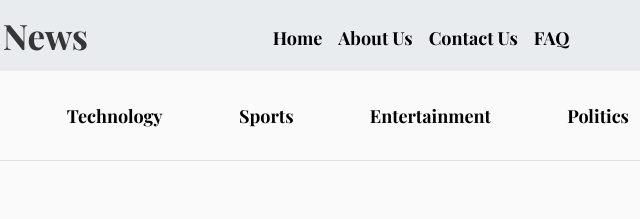
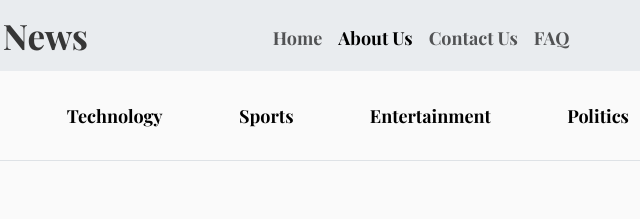
Before and after one commit to Kamrunnaher19/Project-N-L3, a plain HTML site: page About.html in a window 1280 px wide. Shown: the top 219 px of the page, 142-782 px from the left. Drawn offline with nearby package versions, Linux system fonts and the light colour scheme.

Commit message:
Update About.html

```diff
--- a/About.html
+++ b/About.html
@@ -80,16 +80,16 @@
                         <div class="collapse navbar-collapse" id="navbarSupportedContent">
                             <ul class="navbar-nav m-auto mb-2 mb-lg-0">
                                 <li class="nav-item">
-                                    <a class="nav-link active" aria-current="page" href="index.html">Home</a>
+                                    <a class="nav-link " aria-current="page" href="index.html">Home</a>
                                 </li>
                                 <li class="nav-item">
                                     <a class="nav-link active" href="About.html">About Us</a>
                                 </li>
                                 <li class="nav-item">
-                                    <a class="nav-link active" href="Contact.html">Contact Us</a>
+                                    <a class="nav-link " href="Contact.html">Contact Us</a>
                                 </li>
                                 <li class="nav-item">
-                                    <a class="nav-link active" href="FAQ.html">FAQ</a>
+                                    <a class="nav-link " href="FAQ.html">FAQ</a>
 
                                 </li>
                                 <!-- <li class="nav-item dropdown">
```
